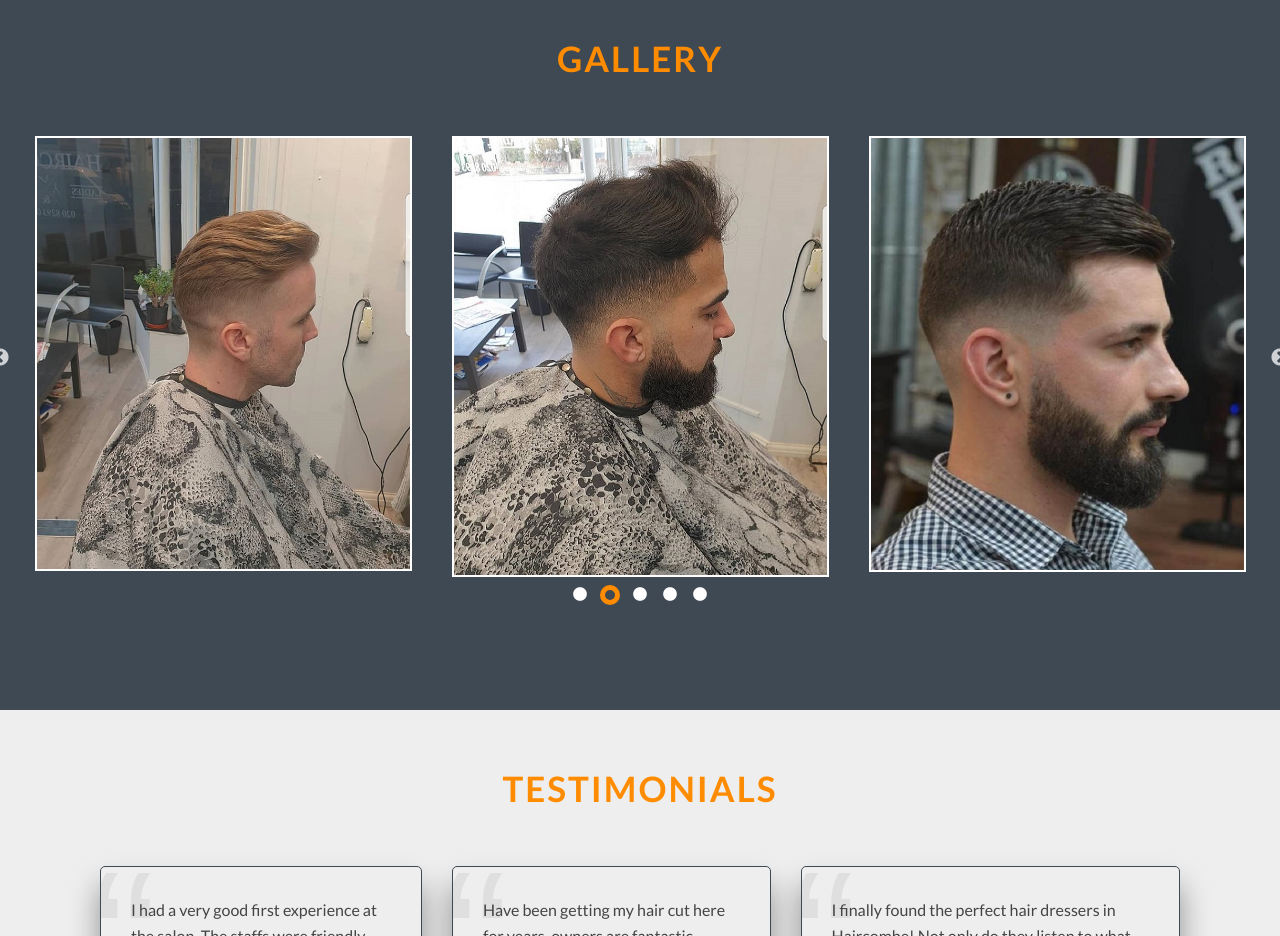
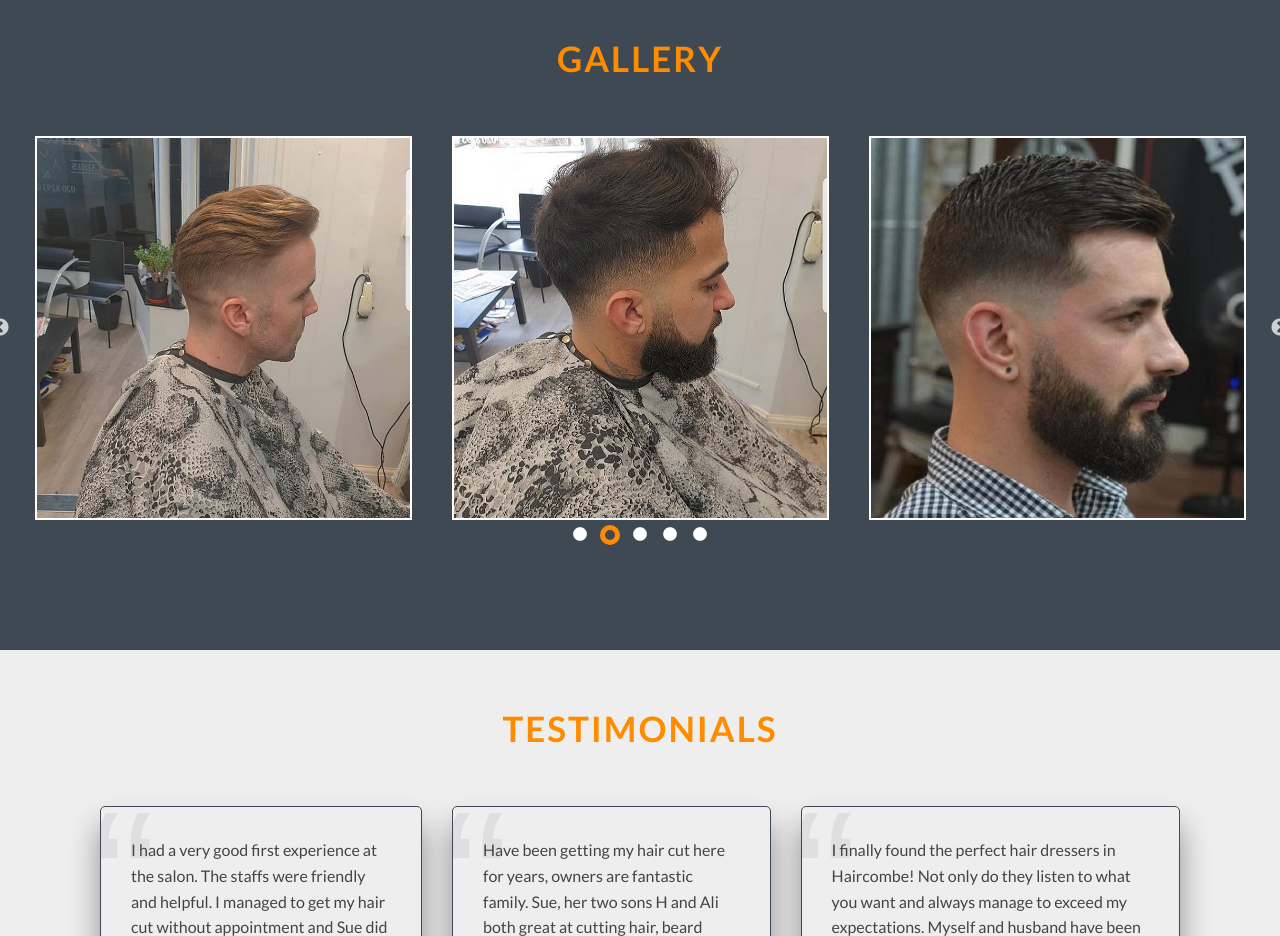
Before and after one commit to kris-gergov/haircombe, a website: page index.html in a window 1280 px wide. Shown: the part 1920-2856 px from the top of the page. Drawn offline with nearby package versions, Linux system fonts and the light colour scheme; some packages are replaced by stand-ins of ours.

Commit message:
Fixed image height

```diff
--- a/css/style.css
+++ b/css/style.css
@@ -380,14 +380,28 @@ body {
 .gallery__carousel {
   display: flex;
 }
+
+.gallery__carousel-item {
+  max-height: 25vw;
+  object-fit: cover;
+  object-position: center;
+}
 @media screen and (max-width: 93.75em) {
   .gallery {
     width: 125em;
+  }
+
+  .gallery__carousel-item {
+    max-height: 30vw;
   }
 }
 @media only screen and (max-width: 75em) {
   .gallery {
     width: 90%;
+  }
+
+  .gallery__carousel-item {
+    max-height: 80%;
   }
 }
 .reviews {
```
